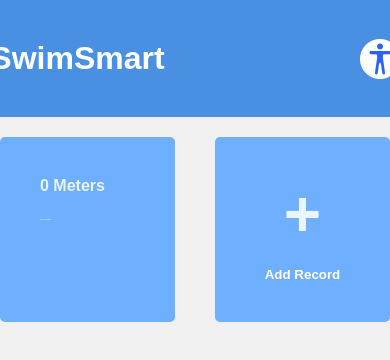
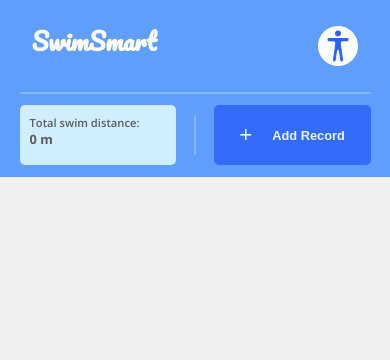
Before and after one commit to Wex-Zhang/DECO2017_final, a website: page public/index.html in a window 390 px wide. Drawn offline with nearby package versions, Linux system fonts and the light colour scheme.

Commit message:
put addNew & total distance in header and add css

```diff
--- a/public/index.html
+++ b/public/index.html
@@ -5,21 +5,29 @@
     <meta http-equiv="X-UA-Compatible" content="IE=edge">
     <meta name="viewport" content="width=device-width, initial-scale=1.0">
     <title>SwimSmart</title>
+    <link rel="preconnect" href="https://fonts.googleapis.com">
+    <link rel="preconnect" href="https://fonts.gstatic.com" crossorigin>
+    <link href="https://fonts.googleapis.com/css2?family=Noto+Sans+SignWriting&family=Open+Sans:wght@300;400;500;600;700&family=Pacifico&display=swap" rel="stylesheet">
     <header id="myHeader">
-        <center><h1>SwimSmart</h1></center>
-        <img src="weightIcon.png" id="weightImg" alt="Weight button" onclick="showInputBox('WeightInputBox')">
+        <div id="headerLayerOne">
+            <center><h1>SwimSmart</h1></center>
+            <img src="weightIcon.png" id="weightImg" alt="Weight button" onclick="showInputBox('WeightInputBox')">
+        </div>
+        <div id="headerHorizontalDivider"></div>
+        <div id="headerLayerTwo">
+            <div id="totalDistanceDisplay"></div>
+            <div id="headerVerticalDivider"></div>
+            <button id="addNewButton" onclick="showInputBox('addSwimRecord')">
+                <h1>+</h1>
+                <h4>Add Record</h4>
+            </button>
+        </div>
     </header>
     <link rel="stylesheet" type="text/css" href="style.css">
 </head>
 <body>
 
-    <div id="sumAndAdd">
-        <div id="totalDistanceDisplay"></div>
-        <button id="addNewButton" onclick="showInputBox('addSwimRecord')">
-            <h1>+</h1>
-            <h4>Add Record</h4>
-        </button>
-    </div>
+    <div id="headerVerticalDivider"></div>
 
     <div id="WeightInputBox" class="recordInputBox">
         <div class="recordInputBoxContent">
--- a/public/script.js
+++ b/public/script.js
@@ -65,18 +65,18 @@ function displaySwimEntry(entry, index) {
     card.innerHTML = `
         <div class="dataBox">
             <h4>Duration</h4>
-            <h1>${entry.duration}</h1>
-            <h4>Minutes</h4>
+            <h1 class="cardDataOne">${entry.duration}</h1>
+            <h4 class="cardUnitOne">Minutes</h4>
         </div>
         <div class="dataBox">
             <h4>Distance</h4>
-            <h1>${entry.distance}</h1>
-            <h4>Meters</h4>
+            <h1 class="cardDataOne">${entry.distance}</h1>
+            <h4 class="cardUnitOne">Meters</h4>
         </div>
         <div class="dataBox">
             <h4>Calories</h4>
-            <h1>${entry.calories}</h1>
-            <h4>Kcal</h4>
+            <h1 class="cardDataOne">${entry.calories}</h1>
+            <h4 class="cardUnitOne">Kcal</h4>
         </div>
         <div>
             <h4>${entry.date}</h4>
@@ -113,9 +113,8 @@ function displayTotalDistance() {
     }
     let card = document.getElementById('totalDistanceDisplay');
     card.innerHTML = `
-        <h1>${totalDistance} Meters</h1>
-        <h4>Total Distance</h4>
-
+        <h4>Total swim distance: </h4>
+        <h1>${totalDistance} m</h1>
     `;
 }
 
--- a/public/style.css
+++ b/public/style.css
@@ -7,10 +7,11 @@
 
 body {
     background: #f0f0f0;
-    font-family: Arial, sans-serif;
+    font-family: 'Open Sans', sans-serif;
     display: flex;
     flex-direction: column;
     align-items: center;
+    padding-top: 126px;
 
 }
 
@@ -18,27 +19,133 @@ body {
     float: right;
 }
 
+/* the fllowing css define the header part of web page */
+
+#myHeader {
+    background-color: #5F9EFD;
+
+    width: 100%;
+    position: fixed;
+    top: 0;
+    left: 0;
+    display: grid;
+    place-items: center;
+    /* make sure header is on top */
+    z-index: 10;
+
+}
+
+#headerLayerOne{
+    display: flex;
+    justify-content: center;
+    align-items: center;
+    width: 100%;
+}
+
+#headerHorizontalDivider{
+    width: 920px;
+    height: 2px;
+    background-color: #ffffff3e;
+    border-radius: 1px;
+    margin-top: 10px;
+    margin-bottom: 10px;
+    z-index: 11;
+}
+
+#headerLayerOne h1 {
+    color: #ffffff;
+    margin-top: 6px;
+    font-family: 'Pacifico';
+}
+
 #weightImg{
     width: 40px;
     height: 40px;
-    margin-left: 50%;
+    margin-top: 10px;
+    margin-left: 710px;
+
 }
 
-#myHeader {
-    background-color: #4a90e2;
-    padding-top: 20px;
-    padding-bottom: 20px;
-    width: 100%;
+#headerLayerTwo{
+    /* border: 1px solid #888; */
+    width: 920px;
+    margin-top: 1px;
+    margin-bottom: 12px;
     display: flex;
     justify-content: center;
     align-items: center;
 }
 
-#myHeader h1 {
+#totalDistanceDisplay{
+    border-radius: 5px;
+    padding: 10px;
+    width: 26%;
+    height: 60px;
+    flex-grow: 1;
+    background-color: #D0EEFF;
+    display: flex;
+    justify-content: center;
+    align-items: center;
+
+}
+
+#totalDistanceDisplay h1{
+    color: #5B5B5B;
+    font-weight: 700;
+    font-size: 1.5rem;
+    margin-right: 20px;
+}
+
+#totalDistanceDisplay h4{
+    /* color: #346cfad7; */
+    color: #5B5B5B;
+    font-size: 1.2rem;
+    font-weight: 600;
+    margin-right: 50px;
+}
+
+#headerVerticalDivider{
+    width: 2px;
+    height: 40px;
+    background-color: #ffffff3e;
+    border-radius: 1px;
+    margin-left: 5%;
+    margin-right: 5%;
+}
+
+#addNewButton{
+    border-radius: 5px;
+    padding: 10px;
+    border: none;
     color: #ffffff;
-    margin-top: 20px;
-    margin-bottom: 20px;
+    width: 26%;
+    height: 60px;
+    flex-grow: 1;
+    background-color: #346cfa;
+    cursor: pointer;
+    display: flex;
+    justify-content: center;
+    align-items: center;
 }
+#addNewButton:hover {
+    background-color: #1b47b5;
+}
+
+#addNewButton h1{
+    color: #e9f5ff;
+    font-size: 2rem;
+    font-weight: 300;
+    margin-right: 30px;
+}
+
+#addNewButton h4{
+    color: #e9f5ff;
+    font-weight: 700;
+    font-size: 1.5rem;
+
+}
+
+/* the fllowing css design the swim and weight input box */
 
 .recordInputBox {
     width: 100%;
@@ -46,11 +153,10 @@ body {
     background-color: rgba(0, 0, 0, 0.4);
     display: none;
     position: fixed;
-    z-index: 1;
     left: 0;
     top: 0;
-
     overflow: auto;
+    z-index: 12;
 
 }
 .recordInputBoxContent {
@@ -65,6 +171,20 @@ body {
 .recordInputBoxContent h3{
     margin-bottom: 30px;
 }
+
+label {
+    display: block;
+    margin: 10px 0;
+}
+input, select {
+    width: 100%;
+    padding: 8px;
+    border: 1px solid #ccc;
+    border-radius: 4px;
+    margin: 5px 0;
+}
+
+/* the following css define the swim tracking card */
 
 #swimCardContainer {
     display: flex;
@@ -103,69 +223,6 @@ body {
 
 }
 
-
-label {
-    display: block;
-    margin: 10px 0;
-}
-input, select {
-    width: 100%;
-    padding: 8px;
-    border: 1px solid #ccc;
-    border-radius: 4px;
-    margin: 5px 0;
-}
-
-#sumAndAdd{
-    /* border: 1px solid #888; */
-    width: 920px;
-    margin-top: 20px;
-    margin-bottom: 10px;
-    display: flex;
-}
-
-#totalDistanceDisplay{
-    border-radius: 5px;
-    padding: 40px;
-
-    width: 40%;
-    flex-grow: 1;
-    background-color: #6eafff;
-
-}
-
-#totalDistanceDisplay h1{
-    color: #e9f5ff;
-    font-size: 2rem;
-    margin-bottom: 1.5rem;
-}
-
-#totalDistanceDisplay h4{
-    color: #e9f5ff;
-    font-size: 1rem;
-}
-
-#addNewButton{
-    border-radius: 5px;
-    padding: 40px;
-    border: none;
-    margin-left: 40px;
-    color: #ffffff;
-    width: 40%;
-    flex-grow: 1;
-    background-color: #6eafff;
-    cursor: pointer;
-}
-#addNewButton:hover {
-    background-color: #2a80ca;
-}
-
-#addNewButton h1{
-    color: #e9f5ff;
-    font-size: 4rem;
-    margin-bottom: 1rem;
-}
-
 .card {
     /* border: 1px solid #888; */
     border-radius: 5px;
@@ -173,20 +230,25 @@ input, select {
     margin-top: 10px;
     margin-bottom: 10px;
     width: 920px;
-    background-color: #6eafff;
+    background-color: #D0EEFF;
+    box-shadow: 2px 2px 4px 0px rgba(5, 8, 60, 0.2);
     /* let content in box  */
     display: flex;
 }
-.card h1 {
-    color: #e9f5ff;
-    font-size: 2rem;
+.cardDataOne {
+    color: #2A64F6;
+    font-size: 5rem;
     margin-top: 1rem;
     margin-bottom: 1rem;
+    font-family: 'Open Sans', sans-serif;
+    font-weight: 700;
 
 }
-.card h4 {
-    color: #e9f5ff;
+.cardUnitOne {
+    color: #5B5B5B;
     font-size: 1rem;
+    font-family: 'Noto Sans', sans-serif;
+    font-weight: 400;
 
 }
 
@@ -197,7 +259,21 @@ input, select {
     place-items: center;
 }
 
+
+
+
+
+
+/* this is the style for ipad */
+
+
 @media screen and (max-width: 992px) {
+
+    #weightImg{
+        margin-left: 52%;
+
+    }
+
     .card {
         width: 80%;
     }
@@ -209,12 +285,75 @@ input, select {
 
     }
 
-    #sumAndAdd{
+    #headerLayerTwo{
         width: 80%;
     }
+
+    #totalDistanceDisplay h1{
+        color: #5B5B5B;
+        font-weight: 700;
+        font-size: 1.1rem;
+        margin-right: 10px;
+    }
+
+    #totalDistanceDisplay h4{
+        /* color: #346cfad7; */
+        color: #5B5B5B;
+        font-size: 0.8rem;
+        font-weight: 600;
+        margin-right: 30px;
+    }
+
+
+    #addNewButton h1{
+        color: #e9f5ff;
+        font-size: 1.6rem;
+        font-weight: 300;
+        margin-right: 20px;
+    }
+
+    #addNewButton h4{
+        color: #e9f5ff;
+        font-weight: 700;
+        font-size: 1rem;
+
+    }
+    .recordInputBox {
+        padding-top: 60px;
+    }
+    #headerHorizontalDivider{
+        width: 80%;
+    }
+
 }
 
+
+
+
+/* this is the style for phone */
+
+
 @media screen and (max-width: 500px) {
+    #weightImg{
+        margin-left: 52%;
+    }
+
+    #headerHorizontalDivider{
+        width: 90%;
+    }
+
+    #headerLayerOne{
+
+        width: 80%;
+    }
+
+    #headerLayerOne h1 {
+        color: #ffffff;
+        margin-top: 20px;
+        margin-bottom: 20px;
+        font-size: 1.5rem;
+    }
+
     .card {
         width: 100%;
     }
@@ -228,24 +367,46 @@ input, select {
     .card h4 {
         color: #e9f5ff;
         font-size: 0.1rem;
-        font-weight: 100;
 
     }
 
 
-    #sumAndAdd{
-        width: 100%;
+    #headerLayerTwo{
+        width: 90%;
+    }
+
+    #totalDistanceDisplay{
+        display: block;
     }
 
     #totalDistanceDisplay h1{
-        color: #e9f5ff;
-        font-size: 1rem;
-        margin-bottom: 1.5rem;
+        color: #5B5B5B;
+        font-weight: 700;
+        font-size: 0.8rem;
     }
 
     #totalDistanceDisplay h4{
-        color: #e9f5ff;
-        font-size: 0.1rem;
+        /* color: #346cfad7; */
+        color: #5B5B5B;
+        font-size: 0.7rem;
+        font-weight: 600;
+        margin-right: 10px;
     }
 
+    #addNewButton h1{
+        color: #e9f5ff;
+        font-size: 1.4rem;
+        font-weight: 300;
+        margin-right: 20px;
+    }
+
+    #addNewButton h4{
+        color: #e9f5ff;
+        font-weight: 700;
+        font-size: 0.8rem;
+    }
+
+    .recordInputBox {
+        padding-top: 80px;
+    }
 }
```
